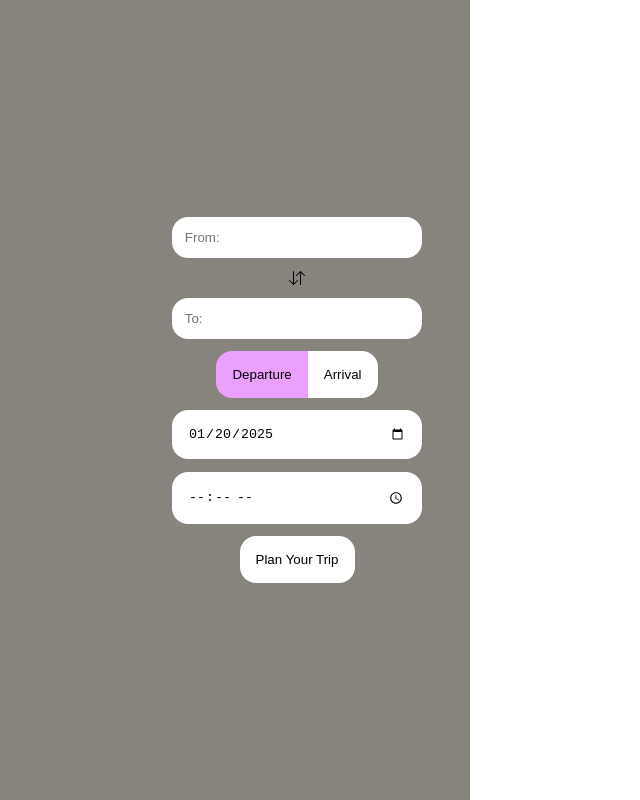
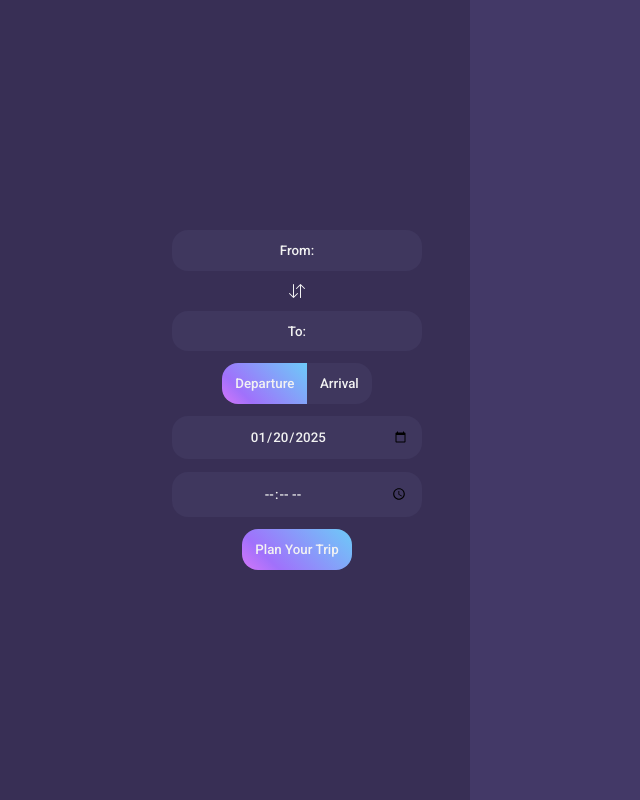
Before and after one commit to esthereis/ns-itinerary, a React (Vite) app: page / in a window 1280 px wide. Shown: the whole page, without its empty margins (234-874 px from the left). Built offline with nearby package versions, Linux system fonts and the light colour scheme.

Commit message:
theme style changed

```diff
--- a/index.html
+++ b/index.html
@@ -5,6 +5,13 @@
     <link rel="icon" type="image/svg+xml" href="/vite.svg" />
     <meta name="viewport" content="width=device-width, initial-scale=1.0" />
     <title>NS Itinerary</title>
+
+    <link rel="preconnect" href="https://fonts.googleapis.com" />
+    <link rel="preconnect" href="https://fonts.gstatic.com" crossorigin />
+    <link
+      href="https://fonts.googleapis.com/css2?family=Roboto:ital,wght@0,100..900;1,100..900&display=swap"
+      rel="stylesheet"
+    />
   </head>
   <body>
     <div id="root"></div>
--- a/src/App.module.css
+++ b/src/App.module.css
@@ -1,7 +1,7 @@
 @import url("https://fonts.googleapis.com/css2?family=Roboto:wght@700&display=swap");
 
 .page {
-  background: #ffffff;
+  background: #433967;
   display: flex;
   gap: 12px;
 }
--- a/src/components/DatePicker.module.css
+++ b/src/components/DatePicker.module.css
@@ -5,3 +5,7 @@
   gap: 0.8rem;
   width: 100%;
 }
+
+.datePicker :hover {
+  cursor: pointer;
+}
--- a/src/components/DatePicker.tsx
+++ b/src/components/DatePicker.tsx
@@ -1,6 +1,6 @@
 import { useEffect, useMemo, useState } from "react";
-import buttonStyles from "./ToggleButton.module.css";
 import styles from "./DatePicker.module.css";
+import themeStyles from "./InputTheme.module.css";
 
 type Props = {
   onDateChange: (dateTime: Date) => void;
@@ -42,7 +42,7 @@ function DatePicker({ onDateChange }: Props) {
   return (
     <div className={styles.datePicker}>
       <input
-        className={buttonStyles.button}
+        className={themeStyles.inputTheme}
         type="date"
         onChange={(event) => {
           updateDate(event.target.value);
@@ -51,7 +51,7 @@ function DatePicker({ onDateChange }: Props) {
       />
 
       <input
-        className={buttonStyles.button}
+        className={themeStyles.inputTheme}
         type="time"
         onChange={(event) => {
           updateTime(event.target.value);
--- /dev/null
+++ b/src/components/InputTheme.module.css
@@ -0,0 +1,13 @@
+.inputTheme {
+  background: #3f375e;
+  border-style: none;
+  text-align: center;
+
+  border-radius: 1rem;
+  padding: 0.8rem;
+  width: 100%;
+}
+
+::placeholder {
+  color: #f2f2f2;
+}
--- a/src/components/MainCard.module.css
+++ b/src/components/MainCard.module.css
@@ -1,5 +1,5 @@
 .card {
-  background-color: #87837d;
+  background-color: #382f55;
   display: flex;
   justify-content: center;
   padding: 0 3rem;
--- a/src/components/MainCard.tsx
+++ b/src/components/MainCard.tsx
@@ -43,7 +43,7 @@ export default function MainCard() {
 
         <button
           type="button"
-          className={buttonStyles.button}
+          className={`${buttonStyles.submitButton} ${buttonStyles.button}`}
           onClick={() => {
             setClicked(true);
             planJourney({ origin, destiny, dateTime, route });
--- a/src/components/StationAutocomplete.module.css
+++ b/src/components/StationAutocomplete.module.css
@@ -1,26 +1,13 @@
-.input {
-  background: #ffffff;
-
-  border-style: none;
-  border-radius: 1rem;
-  padding: 0.8rem;
-  width: 100%;
-}
-
 .data-list {
   position: absolute;
-  background-color: #f2f2f2;
-  color: black;
+  background-color: #3f375e;
+  list-style: none;
+  overflow: hidden;
+  z-index: 1;
 
-  list-style: none;
-
-  border: 1px solid black;
   border-radius: 0.8rem;
   padding: 0.8rem;
   width: 12rem;
-
-  overflow: hidden;
-  z-index: 1;
 }
 
 .data-list li {
--- a/src/components/StationAutocomplete.tsx
+++ b/src/components/StationAutocomplete.tsx
@@ -1,6 +1,7 @@
 import { useState, useEffect } from "react";
 import { getTrainInformation } from "../services/travel";
 import styles from "./StationAutocomplete.module.css";
+import themeStyles from "./InputTheme.module.css";
 import { TrainResponse } from "../types/train";
 
 type Props = {
@@ -27,7 +28,7 @@ export default function StationAutocomplete({ placeholder, onSelect }: Props) {
   return (
     <>
       <input
-        className={styles.input}
+        className={`${styles.input} ${themeStyles.inputTheme}`}
         type="text"
         placeholder={placeholder}
         onChange={(event) => {
--- a/src/components/ToggleButton.module.css
+++ b/src/components/ToggleButton.module.css
@@ -1,10 +1,5 @@
 .button-group button {
   border-radius: 0;
-}
-
-.button-group .selected {
-  background-color: #eca0fd;
-  color: black;
 }
 
 .button-group button:first-child {
@@ -18,16 +13,26 @@
 }
 
 .button {
-  background-color: #ffffff;
-  color: black;
+  background-color: #3f375e;
+  color: #f2f2f2;
   cursor: pointer;
 
   border: none;
   border-radius: 1rem;
-  padding: 1rem;
+  padding: 0.8rem;
 }
 
 .button:hover {
-  background-color: #facc37;
+  background-color: #ea5488;
   box-shadow: 2px 2px 4px rgba(0, 0, 0, 0.2);
 }
+
+.selected,
+.submitButton {
+  background: linear-gradient(
+    225deg,
+    rgba(109, 203, 248, 1) 0%,
+    rgba(160, 113, 251, 1) 75%,
+    rgba(213, 119, 249, 1) 100%
+  );
+}
--- a/src/components/TripCard.module.css
+++ b/src/components/TripCard.module.css
@@ -1,18 +1,19 @@
 .tripCard {
   display: flex;
-  flex-direction: column;
-  justify-content: center;
+  justify-content: space-between;
   align-items: center;
 
-  border-bottom: solid 1px black;
+  width: 320px;
+  height: 100px;
+  padding: 16px;
+
+  background-color: #382f55;
+
+  border-radius: 0.8rem;
 }
 
 .tripCard:last-child {
   border-bottom: none;
-}
-
-.time {
-  padding: 0.8rem;
 }
 
 .tripDetails {
--- a/src/index.css
+++ b/src/index.css
@@ -2,4 +2,7 @@
   margin: 0;
   padding: 0;
   box-sizing: border-box;
+  font-family: "Roboto", serif;
+  font-weight: 500;
+  color: #f2f2f2;
 }
```
